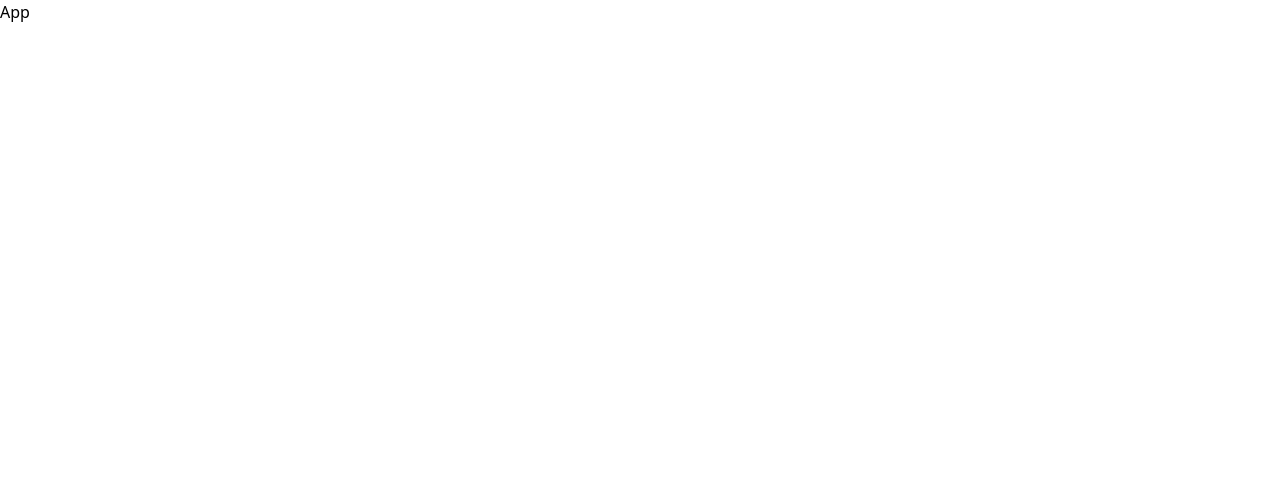
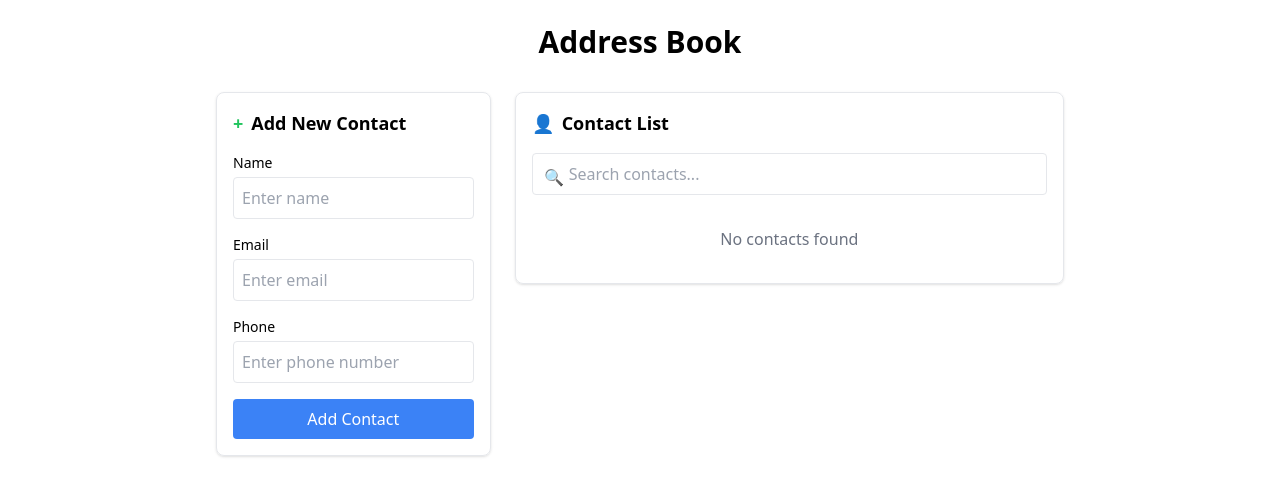
Before and after one commit to maiisr4h11/Address-Book, a React (Vite) app: page / in a window 1280 px wide. Shown: the top 496 px of the page. Built offline with nearby package versions, Linux system fonts and the light colour scheme.

Commit message:
AddressBook added

```diff
--- a/src/App.jsx
+++ b/src/App.jsx
@@ -1,9 +1,12 @@
-import React from 'react'
+import React from 'react';
+import AddressBook from './components/AddressBook'; // Adjust the path if different
 
 function App() {
   return (
-    <div>App</div>
-  )
+    <div className="App">
+      <AddressBook />
+    </div>
+  );
 }
 
-export default App
+export default App;
--- /dev/null
+++ b/src/components/AddressBook.jsx
@@ -0,0 +1,150 @@
+import React, { useState } from 'react';
+
+export default function Component() {
+  const [contacts, setContacts] = useState([]);
+  const [search, setSearch] = useState('');
+  const [editingContact, setEditingContact] = useState(null);
+
+  const handleSubmit = (e) => {
+    e.preventDefault();
+    const formData = new FormData(e.currentTarget);
+    const newContact = {
+      id: Math.random().toString(36).substring(7),
+      name: formData.get('name'),
+      email: formData.get('email'),
+      phone: formData.get('phone'),
+    };
+
+    if (editingContact) {
+      setContacts(contacts.map(c => (c.id === editingContact.id ? newContact : c)));
+      setEditingContact(null);
+    } else {
+      setContacts([...contacts, newContact]);
+    }
+
+    e.currentTarget.reset();
+  };
+
+  const filteredContacts = contacts.filter(
+    (contact) =>
+      contact.name.toLowerCase().includes(search.toLowerCase()) ||
+      contact.email.toLowerCase().includes(search.toLowerCase()) ||
+      contact.phone.includes(search)
+  );
+
+  return (
+    <div className="container mx-auto p-6 max-w-4xl">
+      <h1 className="text-3xl font-bold text-center mb-8">Address Book</h1>
+
+      <div className="grid gap-6 md:grid-cols-[1fr,2fr]">
+        {/* Add New Contact Form */}
+        <div className="border rounded-lg shadow p-4">
+          <h2 className="text-lg font-semibold flex items-center gap-2">
+            <span className="text-green-500">+</span> Add New Contact
+          </h2>
+          <form onSubmit={handleSubmit} className="space-y-4 mt-4">
+            <div>
+              <label htmlFor="name" className="block text-sm font-medium">
+                Name
+              </label>
+              <input
+                id="name"
+                name="name"
+                required
+                placeholder="Enter name"
+                defaultValue={editingContact?.name || ''}
+                className="w-full border rounded p-2 mt-1"
+              />
+            </div>
+            <div>
+              <label htmlFor="email" className="block text-sm font-medium">
+                Email
+              </label>
+              <input
+                id="email"
+                name="email"
+                type="email"
+                required
+                placeholder="Enter email"
+                defaultValue={editingContact?.email || ''}
+                className="w-full border rounded p-2 mt-1"
+              />
+            </div>
+            <div>
+              <label htmlFor="phone" className="block text-sm font-medium">
+                Phone
+              </label>
+              <input
+                id="phone"
+                name="phone"
+                type="tel"
+                required
+                placeholder="Enter phone number"
+                defaultValue={editingContact?.phone || ''}
+                className="w-full border rounded p-2 mt-1"
+              />
+            </div>
+            <button
+              type="submit"
+              className="w-full bg-blue-500 text-white py-2 rounded hover:bg-blue-600"
+            >
+              {editingContact ? 'Update Contact' : 'Add Contact'}
+            </button>
+          </form>
+        </div>
+
+        {/* Contact List */}
+        <div className="space-y-6">
+          <div className="border rounded-lg shadow p-4">
+            <h2 className="text-lg font-semibold flex items-center gap-2">
+              <span className="text-blue-500">👤</span> Contact List
+            </h2>
+            <div className="relative mt-4">
+              <input
+                placeholder="Search contacts..."
+                className="w-full border rounded p-2 pl-9"
+                value={search}
+                onChange={(e) => setSearch(e.target.value)}
+              />
+              <span className="absolute left-3 top-3 text-gray-400">🔍</span>
+            </div>
+            <div className="mt-4 space-y-4">
+              {filteredContacts.length === 0 ? (
+                <p className="text-center text-gray-500 py-4">No contacts found</p>
+              ) : (
+                filteredContacts.map((contact) => (
+                  <div
+                    key={contact.id}
+                    className="border rounded p-4 flex justify-between items-start"
+                  >
+                    <div>
+                      <h3 className="font-medium">{contact.name}</h3>
+                      <p className="text-sm text-gray-500">{contact.email}</p>
+                      <p className="text-sm text-gray-500">{contact.phone}</p>
+                    </div>
+                    <div className="flex gap-2">
+                      <button
+                        className="text-yellow-500"
+                        onClick={() => setEditingContact(contact)}
+                      >
+                        ✏️
+                      </button>
+                      <button
+                        className="text-red-500"
+                        onClick={() =>
+                          setContacts(contacts.filter((c) => c.id !== contact.id))
+                        }
+                      >
+                        🗑️
+                      </button>
+                    </div>
+                  </div>
+                ))
+              )}
+            </div>
+          </div>
+        </div>
+      </div>
+    </div>
+  );
+}
```
